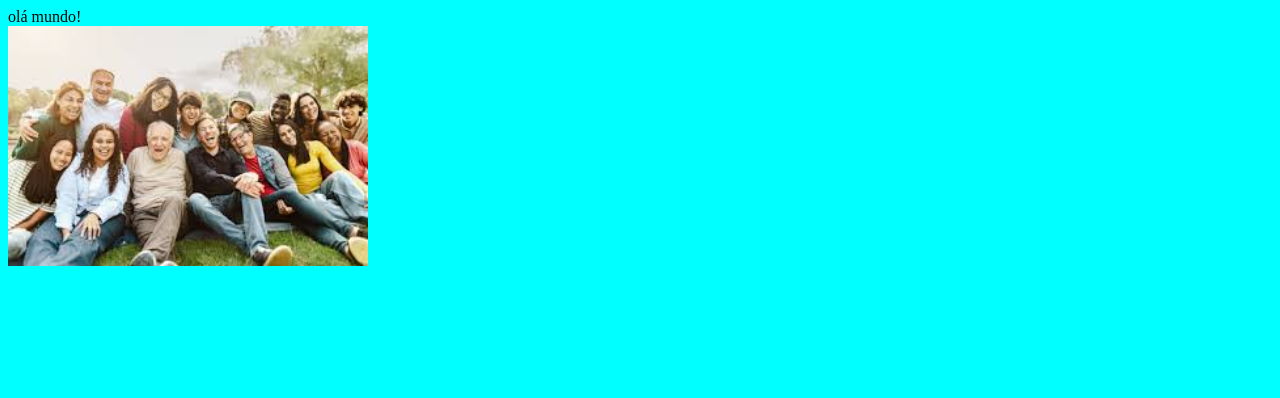
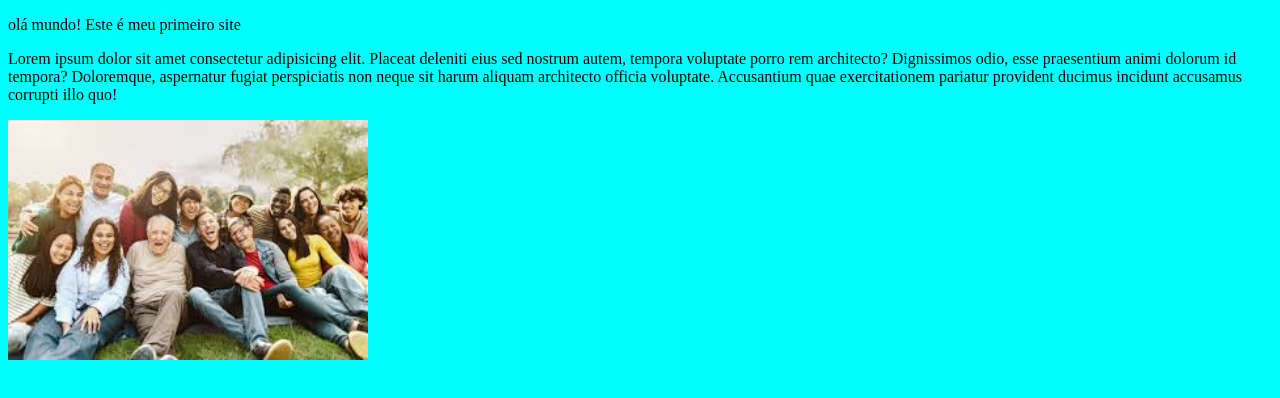
Before and after one commit to Evycostzocn/ProjetoWeb1-DIW, a plain HTML site: page index.html in a window 1280 px wide. Drawn offline with Linux system fonts and the light colour scheme.

Commit message:
UPDATE index.html

```diff
--- a/index.html
+++ b/index.html
@@ -7,7 +7,10 @@
     <link rel="stylesheet" href="style.css">
 </head>
 <body>
-    olá mundo!<br>
+    <p>olá mundo! Este é meu primeiro site<br></p>
+
+    <p>Lorem ipsum dolor sit amet consectetur adipisicing elit. Placeat deleniti eius sed nostrum autem, tempora voluptate porro rem architecto? Dignissimos odio, esse praesentium animi dolorum id tempora? Doloremque, aspernatur fugiat perspiciatis non neque sit harum aliquam architecto officia voluptate. Accusantium quae exercitationem pariatur provident ducimus incidunt accusamus corrupti illo quo!</p>
+
 </body>
     <img src="pessoas.jpeg" alt="" width="360px">
 </body>
```
